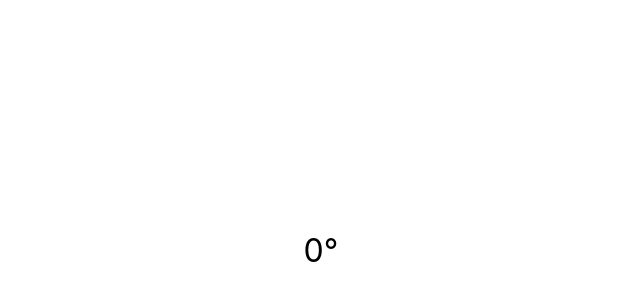
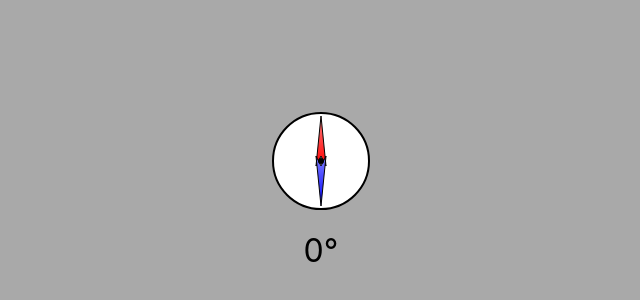
Before and after one commit to Wester641/project-compass, a React (Create React App) app: page / in a window 1280 px wide. Shown: the part 210-510 px from the top of the page, without its empty margins (319-959 px from the left). Built offline with nearby package versions, Linux system fonts and the light colour scheme.

Commit message:
added svg image and currected syles

```diff
--- a/src/App.css
+++ b/src/App.css
@@ -1,7 +1,8 @@
-/* .App {
+.App {
   text-align: center;
+  background-color: darkgray;
 }
-
+/*
 .App-logo {
   height: 40vmin;
   pointer-events: none;
@@ -43,14 +44,17 @@
   align-items: center;
   justify-content: center;
   height: 100vh;
+  cursor: pointer;
 }
 
 .arrow {
   width: 100px;
   height: 100px;
-  background-image: url("./right-arrow.png") no-repeat center center;
+  background: url("./compass-arrow.svg") no-repeat center center;
   background-size: contain;
+  transition: transform 0.5s ease;
 }
+
 .heading {
   margin-top: 20px;
   font-size: 2rem;
--- a/src/App.js
+++ b/src/App.js
@@ -1,12 +1,10 @@
 import "./App.css";
-import Compass from "./Compass";
+import Compass from "./components/Compass";
 
 function App() {
   return (
     <div className="App">
-      <header className="App-header">
-        <Compass />
-      </header>
+      <Compass />
     </div>
   );
 }
--- a/src/Compass.jsx
+++ /dev/null
@@ -1,28 +0,0 @@
-import React, { useEffect, useState } from "react";
-
-export default function Compass() {
-  const [heading, setHeading] = useState(0);
-
-  useEffect(() => {
-    const handleOrientation = (event) => {
-      const alpha = event.alpha;
-      setHeading(alpha);
-    };
-
-    window.addEventListener("deviceorientation", handleOrientation);
-
-    return () => {
-      window.removeEventListener("deviceorientation", handleOrientation);
-    };
-  }, []);
-
-  return (
-    <div className="compass">
-      <div
-        className="arrow"
-        style={{ transform: `rotate(${heading}deg)` }}
-      ></div>
-      <div className="heading">{Math.round(heading)}°</div>
-    </div>
-  );
-}
--- /dev/null
+++ b/src/components/Compass.jsx
@@ -0,0 +1,31 @@
+import React, { useEffect, useState } from "react";
+import "../App.css";
+
+const Compass = () => {
+  const [heading, setHeading] = useState(0);
+
+  // useEffect(() => {
+  //   const handleOrientation = (event) => {
+  //     const alpha = event.alpha;
+  //     setHeading(alpha);
+  //   };
+
+  //   window.addEventListener("deviceorientation", handleOrientation);
+
+  //   return () => {
+  //     window.removeEventListener("deviceorientation", handleOrientation);
+  //   };
+  // }, []);
+
+  const updateHeading = () => {
+    setHeading((prevHeading) => (prevHeading + 10) % 360);
+  };
+  return (
+    <div className="compass" onClick={updateHeading}>
+      <div className="arrow" style={{ transform: `rotate(${heading}deg)` }} />
+      <div className="heading">{Math.round(heading)}°</div>
+    </div>
+  );
+};
+
+export default Compass;
```
Also changed, not shown: src/compass-arrow.svg (added).
